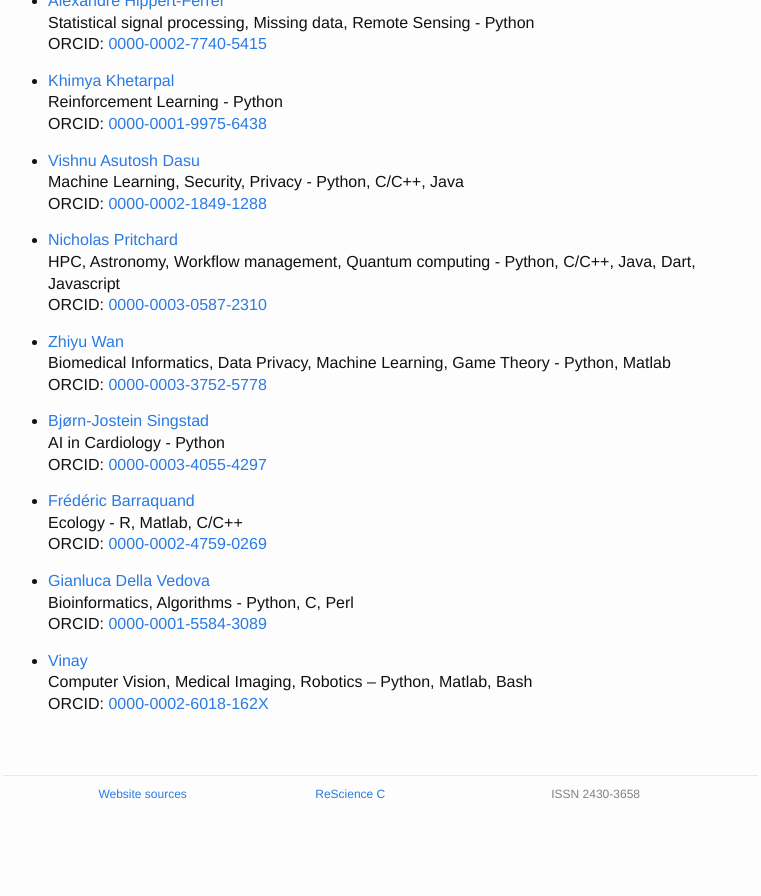
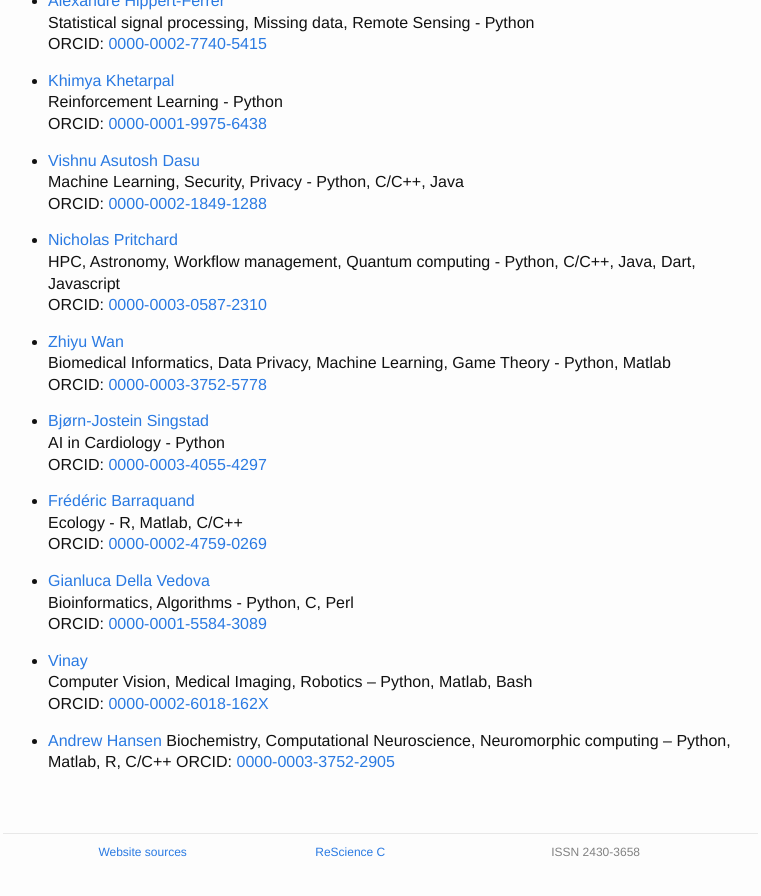
Before and after one commit to ReScience/rescience.github.io, a Jekyll site: the page built from 04-board.md, in a window 1280 px wide and 900 px high, scrolled down 13773 px. Shown: the top 896 px of the window, without its empty margins (252-1013 px from the left). Built offline with Jekyll 4.4.1, drawn with Linux system fonts in a browser that asks for light colours; our own code applies the rules of GitHub Pages for plain Markdown files; before the commit the page ends 14615 px from its top, so only the background shows below that.

Commit message:
Addew Andrew Hansen to the board (reviewer)

```diff
--- a/04-board.md
+++ b/04-board.md
@@ -742,3 +742,7 @@ ORCID: [0000-0002-8225-7517](https://orcid.org/0000-0002-8225-7517)
 * [Vinay](https://github.com/ummadiviany/)
   Computer Vision, Medical Imaging, Robotics – Python, Matlab, Bash
   ORCID: [0000-0002-6018-162X](https://orcid.org/0000-0002-6018-162X)
+
+* [Andrew Hansen](https://github.com/ghost-nn-machine)
+  Biochemistry, Computational Neuroscience, Neuromorphic computing – Python, Matlab, R, C/C++
+  ORCID: [0000-0003-3752-2905](https://orcid.org/0000-0003-3752-2905)
```
